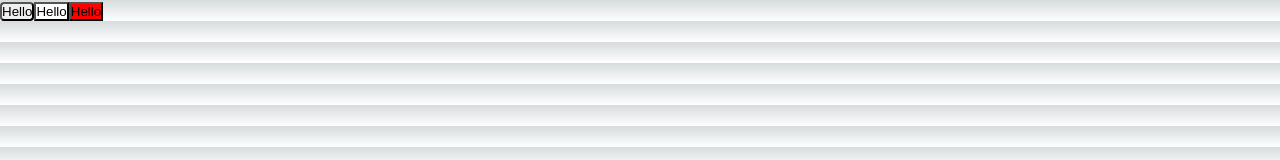
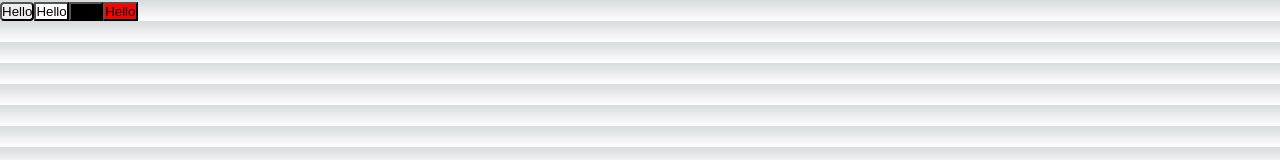
Before and after one commit to ASAP-BYAF/shop, a Next.js app: page /test in a window 1280 px wide. Shown: the top 160 px of the page. Built offline with nearby package versions, Linux system fonts and the light colour scheme.

Commit message:
新たに src/components/atoms/Button3/index.tsx を追加しました。
これは、 toPropValue 関数の動作を確認するためのコンポーネントです。
確かに toPropValue 関数はうまく動作していることを確認しました。

```diff
--- a/src/app/test/page.tsx
+++ b/src/app/test/page.tsx
@@ -3,12 +3,14 @@
 import { NextPage } from "next";
 import Button from "@/components/atoms/Button/index";
 import Button2 from "@/components/atoms/Button2/index";
+import Button3 from "@/components/atoms/Button3/index";
 
 const Page: NextPage = () => {
   return (
     <div>
       <Button>Hello</Button>
       <Button2>Hello</Button2>
+      <Button3 backgroundColor={"black"}>Hello</Button3>
       <button style={{ backgroundColor: "red" }}>Hello</button>
     </div>
   );
--- /dev/null
+++ b/src/components/atoms/Button3/index.tsx
@@ -0,0 +1,17 @@
+import styled from "styled-components";
+import { Responsive } from "@/types/style";
+import { toPropValue, Color, AppTheme } from "@/util/styles";
+
+export type ButtonVariant = "primary" | "secondary" | "danger";
+
+export type ButtonProps = React.ButtonHTMLAttributes<HTMLButtonElement> & {
+  backgroundColor?: Responsive<Color>;
+  theme?: AppTheme;
+};
+
+const Button3 = styled.button<ButtonProps>`
+  ${(props) =>
+    toPropValue("background-color", props.backgroundColor, props.theme)}
+`;
+
+export default Button3;
```
